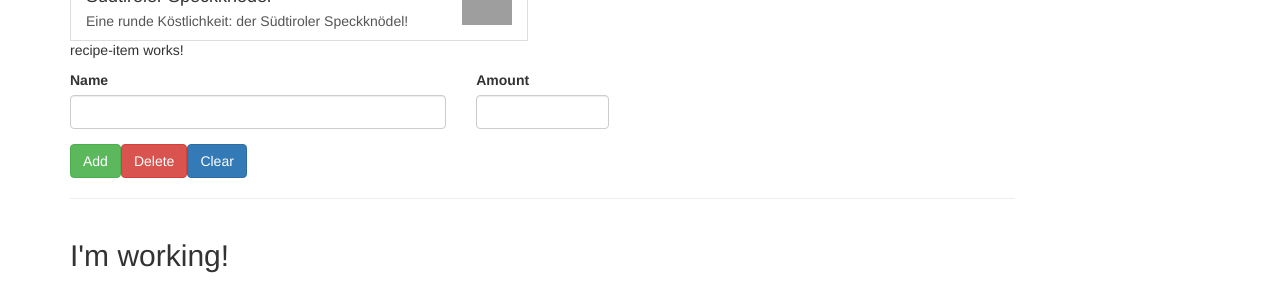
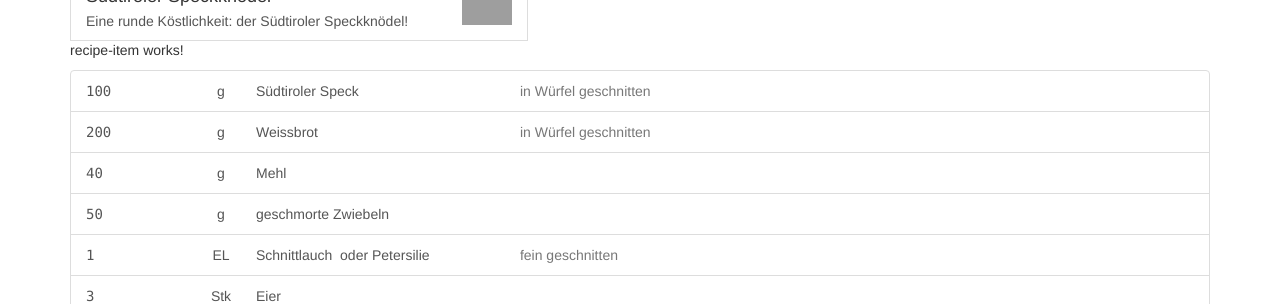
Before and after one commit to R06NV4LDR/MasterAngular_20-shoppinglist-recipe, an Angular app: page / in a window 1280 px wide. Shown: the part 496-800 px from the top of the page. Built offline with nearby package versions, Linux system fonts and the light colour scheme; grey boxes are pictures that could not be loaded.

Commit message:
not pretty but working!

```diff
--- a/src/app/shopping-list/shopping-list.component.css
+++ b/src/app/shopping-list/shopping-list.component.css
@@ -0,0 +1,15 @@
+/* quantity = right aligned, fixed width measured in '0' characters */
+.qty-col {
+  display: inline-block;
+  width: 6ch;                     /* room for up to 6 digits; tweak as needed */
+  text-align: right;
+  font-family: Menlo, "Courier New", Courier, monospace; /* true mono */
+  font-variant-numeric: tabular-nums lining-nums;
+  font-feature-settings: "tnum" 1, "lnum" 1; /* hard-enable tabular/lining */
+  letter-spacing: 0;
+}
+
+/* unit, name, prep columns */
+.unit-col { display:inline-block; width: 5ch; text-align:center; }
+.name-col { display:inline-block; width: 28ch; white-space:nowrap; overflow:hidden; text-overflow:ellipsis; }
+.prep-col { display:inline-block; width: calc(100% - 6ch - 5ch - 28ch - 2rem); } /* remaining width, adjust -2rem if you change spacing */
--- a/src/app/shopping-list/shopping-list.component.html
+++ b/src/app/shopping-list/shopping-list.component.html
@@ -1,42 +1,34 @@
-<div class="row">
-  <div class="col-xs-10">
-    <app-shopping-edit></app-shopping-edit>
-    <hr />
-
 <ul class="list-group">
-      <a
-        *ngFor="let ingredient of recipeIngredients"
-        class="list-group-item cursor-pointer"
-      >
-        <!-- inner grid controls alignment -->
-        <div
-          class="d-flex align-items-baseline"
-        >
-          <!-- QTY: number only -->
-          <span class="text-end me-3">
-            {{ qtyValue(ingredient) }}
+  <a *ngFor="let ingredient of recipeIngredients"
+     class="list-group-item cursor-pointer">
+    <div class="d-flex align-items-baseline">
+      <!-- Quantity -->
+      <span class="text-end me-3"
+            style="display: inline-block;
+                   width: 100px;
+                   font-family: ui-monospace, SFMono-Regular, Menlo, Consolas, monospace;
+                   font-variant-numeric: tabular-nums;">
+        {{ qtyValue(ingredient) || '–' }}
       </span>
 
       <!-- Unit -->
-          <span class="text-right">
+      <span class="text-center me-3" style="display:inline-block; width: 70px;">
         {{ unitValue(ingredient) }}
       </span>
 
       <!-- Name -->
-          <span class="bg-red-500 w-16 h-16">
-            <!-- whitespace-nowrap overflow-hidden text-ellipsis -->
+      <span class="text-truncate me-3 flex-shrink-0"
+            style="display:inline-block; width: 260px;">
         {{ ingredient.name }}
         <ng-container *ngIf="ingredient.alternatives?.length">
-              &nbsp;oder {{ ingredient.alternatives.join(" / ") }}
+          &nbsp;oder {{ ingredient.alternatives.join(' / ') }}
         </ng-container>
       </span>
 
       <!-- Preparation -->
-          <span class="text-gray-600">
+      <span class="text-muted flex-fill">
         {{ ingredient.preparation }}
       </span>
     </div>
   </a>
 </ul>
-  </div>
-</div>
--- a/src/app/shopping-list/shopping-list.component.ts
+++ b/src/app/shopping-list/shopping-list.component.ts
@@ -1,54 +1,60 @@
 import { Component, OnInit } from "@angular/core";
-import { Ingredient, IngredientRole, Quantity, Unit } from "../shared/ingredient.model";
+import { Ingredient, IngredientRole, Quantity, RecipeIngredient, Unit } from "../shared/ingredient.model";
 
 @Component({
   selector: "app-shopping-list",
   templateUrl: "./shopping-list.component.html",
-  styleUrl: "./shopping-list.component.css",
+  styleUrls: ["./shopping-list.component.css"],
 })
 export class ShoppingListComponent implements OnInit {
-  ingredients: Ingredient[] = [
+
+ingredients: Ingredient[] = [
+
+]
+
+  recipeIngredients: RecipeIngredient[] = [
     {
-      name: "Südtiroler Speck g.g.A.",
-      quantity: { kind: "exact", value: 50, unit: "g" },
+      ingredientId: "ing_bacon",
+      name: "Südtiroler Speck",
+      quantity: { kind: "exact", value: 100, unit: "g" },
       preparation: "in Würfel geschnitten",
       section: "Knödel", // optional
     },
-    {
-      name: "Weissbrot für Knödelteig",
-      quantity: { kind: "exact", value: 100, unit: "g" },
+    {ingredientId: "ing_bread",
+      name: "Weissbrot",
+      quantity: { kind: "exact", value: 200, unit: "g" },
       preparation: "in Würfel geschnitten",
       section: "Knödel",
     },
-    {
+    {ingredientId: "ing_flour",
       name: "Mehl",
-      quantity: { kind: "exact", value: 20, unit: "g" },
+      quantity: { kind: "exact", value: 40, unit: "g" },
       section: "Knödel",
     },
-    {
+    {ingredientId: "ing_onion",
       name: "geschmorte Zwiebeln",
-      quantity: { kind: "exact", value: 25, unit: "g" },
+      quantity: { kind: "exact", value: 50, unit: "g" },
       section: "Knödel",
     },
-    {
+    {ingredientId: "ing_chives",
       name: "Schnittlauch",
-      quantity: { kind: "exact", value: 0.5, unit: "EL" }, // ½ EL
+      quantity: { kind: "exact", value: 1, unit: "EL" }, // ½ EL
       alternatives: ["Petersilie"],
       preparation: "fein geschnitten",
       section: "Knödel",
     },
-    {
+    {ingredientId: "ing_egg",
       name: "Eier",
-      quantity: { kind: "range", min: 1, max: 2, unit: "Stk" },
+      quantity: { kind: "exact", value: 3, unit: "Stk" },
       section: "Knödel",
     },
-    {
+    {ingredientId: "ing_milk",
       name: "Milch",
       quantity: { kind: "unspecified" }, // amount not given
       role: "toTaste",
       section: "Knödel",
     },
-    {
+    {ingredientId: "ing_salt",
       name: "Salz",
       quantity: { kind: "toTaste", unit: "Prise" },
       role: "toTaste",
@@ -75,4 +81,32 @@ export class ShoppingListComponent implements OnInit {
         return "";
     }
   }
+
+  qtyValue(line: RecipeIngredient): string {
+  const q = line.quantity;
+  if (!q) return '';
+  switch (q.kind) {
+    case 'exact':  return String(q.value);                    // e.g. 100
+    case 'count':  return String(q.value);                    // e.g. 3
+    case 'range':  return `${q.min}–${q.max}`;                // e.g. 1–2
+    case 'unspecified':
+    case 'toTaste':
+      return '–';                                            // keep column occupied
+  }
 }
+
+unitValue(line: RecipeIngredient): string {
+  const q = line.quantity;
+  if (!q) return '';
+  // show unit only when it makes sense
+  switch (q.kind) {
+    case 'exact':
+    case 'count':
+    case 'range':
+      return q.unit ?? '';
+    case 'unspecified':
+    case 'toTaste':
+      return '';                                             // no unit
+  }
+}
+}
```
Lines whose indentation alone changed are shown as unchanged.
